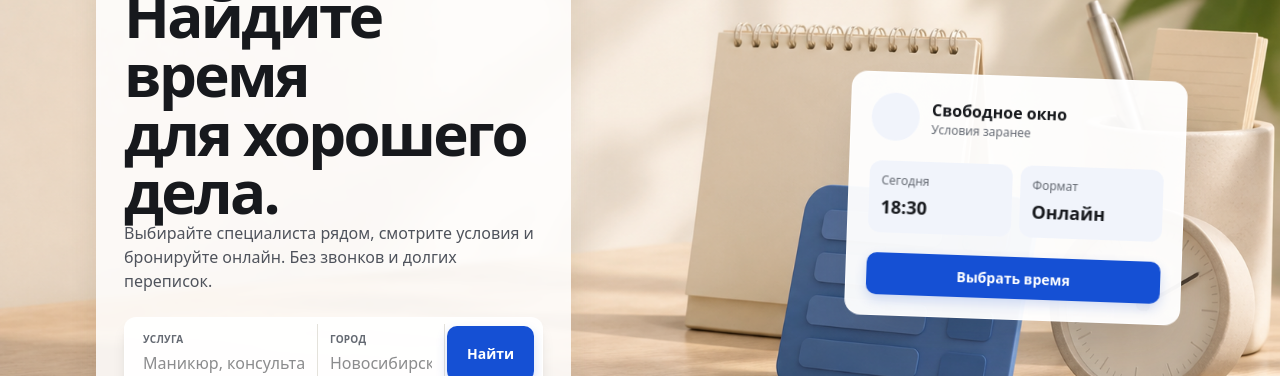
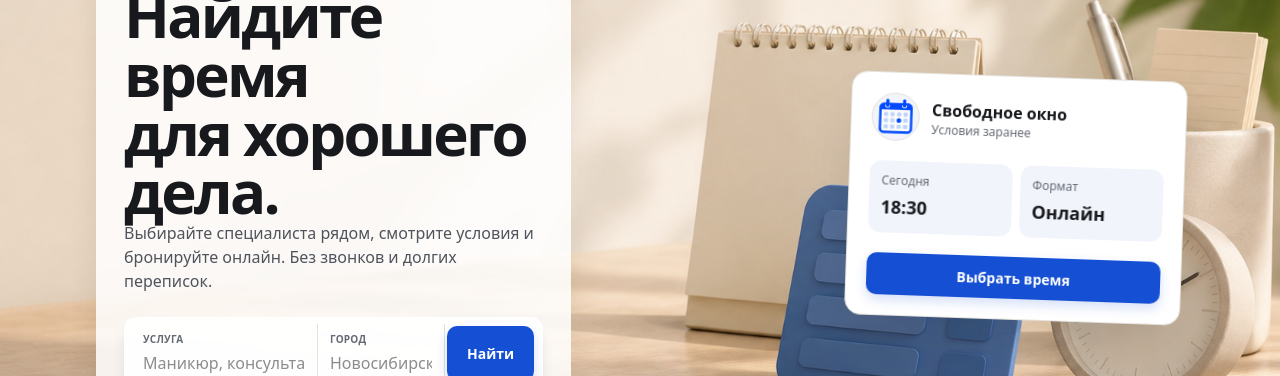
Before and after one commit to MarkovvvvvkaYT/slotly, a Next.js app: page / in a window 1280 px wide. Shown: the part 223-599 px from the top of the page. Built offline with nearby package versions, Linux system fonts and the light colour scheme; no server answers; the database is empty.

Commit message:
Fix service price updates and dark hero contrast

```diff
--- a/app/api/admin/services/route.ts
+++ b/app/api/admin/services/route.ts
@@ -116,9 +116,10 @@ export async function PATCH(request: Request) {
       { error: "Проверьте данные услуги" },
       { status: 400 },
     );
-  const { id, durationMinutes, imagePath, ...rest } = parsed.data;
+  const { id, durationMinutes, imagePath, priceLabel, ...rest } = parsed.data;
   const updates = {
     ...rest,
+    ...(priceLabel !== undefined ? { price_label: priceLabel } : {}),
     ...(durationMinutes !== undefined
       ? { duration_minutes: durationMinutes }
       : {}),
--- a/app/globals.css
+++ b/app/globals.css
@@ -35,6 +35,9 @@ h1,h2,h3 { text-wrap:balance; }
 .hero-stage { position:relative; isolation:isolate; overflow:hidden; background:#eee9dd; }
 .hero-stage__scene { position:absolute; inset:0; z-index:-1; width:100%; height:100%; object-fit:cover; object-position:center; }
 .hero-float { animation:hero-float 6s cubic-bezier(.16,1,.3,1) infinite; }
+.hero-float { border-color:var(--line)!important; background:var(--card)!important; color:var(--ink); }
+:root[data-theme="dark"] .slotly-button { color:#101827; }
+@media (prefers-color-scheme:dark) { :root:not([data-theme="light"]) .slotly-button { color:#101827; } }
 @keyframes hero-float { 0%,100% { transform:translate3d(0,0,0); } 50% { transform:translate3d(0,-7px,0); } }
 
 main.specialist-theme { --brand:#1550d4; --accent:#1550d4; --accent-dark:#0d3bab; --mint:#e8efff; --soft:#f1f4fb; }
--- a/app/page.tsx
+++ b/app/page.tsx
@@ -36,7 +36,7 @@ export default async function HomePage({ searchParams }: { searchParams: SearchP
           <form action="/" className="mt-6 grid max-w-xl overflow-hidden rounded-xl border border-white/70 bg-white/90 p-1.5 shadow-lg shadow-stone-900/10 sm:grid-cols-[1.25fr_.85fr_auto]"><label className="grid gap-1 px-3 py-2 sm:border-r sm:border-[var(--line)]"><span className="text-[10px] font-bold uppercase tracking-wide text-[var(--muted)]">Услуга</span><input name="query" defaultValue={filters.query} placeholder="Маникюр, консультация, ремонт" className="min-w-0 bg-transparent text-xs outline-none" /></label><label className="grid gap-1 border-t border-[var(--line)] px-3 py-2 sm:border-t-0 sm:border-r"><span className="text-[10px] font-bold uppercase tracking-wide text-[var(--muted)]">Город</span><input name="city" defaultValue={filters.city} placeholder="Новосибирск" className="min-w-0 bg-transparent text-xs outline-none" /></label>{activeCategory && <input type="hidden" name="category" value={activeCategory} />}<button className="slotly-button m-0.5 px-5">Найти</button></form>
           <div className="mt-4 flex flex-wrap gap-2">{profileCategories.slice(0, 5).map((category) => <Link key={category.value} href={`/?category=${category.value}`} className="rounded-full border border-[#c9cdd5] bg-white/90 px-3 py-1.5 text-xs font-semibold text-[#17191d] transition hover:border-[var(--brand)] hover:text-[var(--brand)]">{category.label}</Link>)}</div>
         </div>
-        <div className="hidden min-h-[26rem] items-center justify-end lg:flex"><div className="hero-float w-[21rem] rotate-[2deg] rounded-2xl border border-white/80 bg-white/95 p-5 shadow-2xl shadow-stone-900/15"><div className="flex items-center gap-3"><div className="h-12 w-12 rounded-full bg-[var(--soft)]" /><div><p className="font-bold">Свободное окно</p><p className="mt-1 text-xs text-[var(--muted)]">Условия заранее</p></div></div><div className="mt-5 grid grid-cols-2 gap-2 text-xs"><div className="rounded-xl bg-[var(--soft)] p-3"><p className="text-[var(--muted)]">Сегодня</p><strong className="mt-1 block text-lg">18:30</strong></div><div className="rounded-xl bg-[var(--soft)] p-3"><p className="text-[var(--muted)]">Формат</p><strong className="mt-1 block text-lg">Онлайн</strong></div></div><button className="slotly-button mt-5 w-full">Выбрать время</button></div></div>
+        <div className="hidden min-h-[26rem] items-center justify-end lg:flex"><div className="hero-float w-[21rem] rotate-[2deg] rounded-2xl border border-white/80 bg-white/95 p-5 shadow-2xl shadow-stone-900/15"><div className="flex items-center gap-3"><div className="h-12 w-12 rounded-full border border-[var(--line)] bg-[var(--soft)] bg-contain bg-center bg-no-repeat" style={{ backgroundImage: "url('/slotly-mark.png')" }} aria-hidden="true" /><div><p className="font-bold">Свободное окно</p><p className="mt-1 text-xs text-[var(--muted)]">Условия заранее</p></div></div><div className="mt-5 grid grid-cols-2 gap-2 text-xs"><div className="rounded-xl bg-[var(--soft)] p-3"><p className="text-[var(--muted)]">Сегодня</p><strong className="mt-1 block text-lg">18:30</strong></div><div className="rounded-xl bg-[var(--soft)] p-3"><p className="text-[var(--muted)]">Формат</p><strong className="mt-1 block text-lg">Онлайн</strong></div></div><button className="slotly-button mt-5 w-full">Выбрать время</button></div></div>
       </div>
     </section>
 
```
